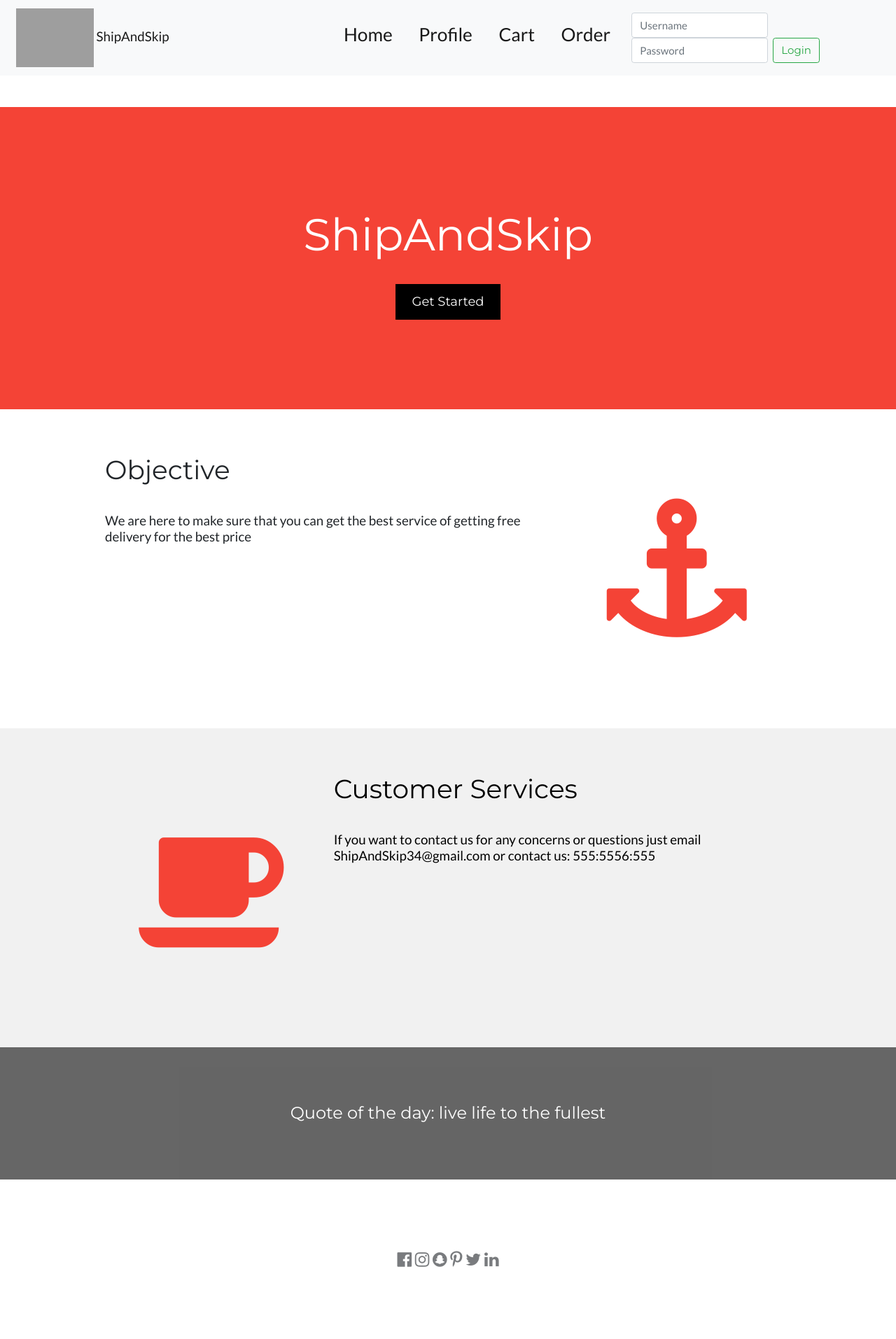
After one commit to ysawiris/skipship, a Django app: template skipship/cart/templates/cart/homepage.html in a window 1280 px wide. The commit adds this page. Shown: the whole page at 70% size. Run offline with Django 3.2, Linux system fonts and the light colour scheme; the template is opened without the code that fills it, so the values that code supplies are empty; some libraries are stand-ins or nearby versions; grey boxes are pictures that could not be loaded.

Commit message:
added forms cart and cartitem model

```diff
--- a/skipship/accounts/templates/registration/login.html
+++ b/skipship/accounts/templates/registration/login.html
@@ -1,5 +1,5 @@
 {% extends "base.html" %} {% block content %}
-<h3>Log In <small class="text-muted">to enter Coptic Media</small></h3>
+<h3>Log In</h3>
 <hr>
 <div class="row">
     <div class="col">
--- a/skipship/accounts/templates/registration/signup.html
+++ b/skipship/accounts/templates/registration/signup.html
@@ -1,5 +1,5 @@
 {% extends 'base.html' %} {% block content %}
-<h3>Sign Up <small class="text-muted">to join Coptic Media</small></h3>
+<h3>Sign Up</h3>
 <hr>
 <div class="row">
     <div class="col">
--- /dev/null
+++ b/skipship/cart/templates/cart/homepage.html
@@ -0,0 +1,170 @@
+<!DOCTYPE html>
+<html lang="en">
+<title>ShipAndSkip</title>
+<meta charset="UTF-8">
+<meta name="viewport" content="width=device-width, initial-scale=1">
+<link rel="stylesheet" href="https://www.w3schools.com/w3css/4/w3.css">
+<link rel="stylesheet" href="https://stackpath.bootstrapcdn.com/bootstrap/4.3.1/css/bootstrap.min.css">
+<link rel="stylesheet" href="https://fonts.googleapis.com/css?family=Lato">
+<link rel="stylesheet" href="https://fonts.googleapis.com/css?family=Montserrat">
+<link rel="stylesheet" href="https://cdnjs.cloudflare.com/ajax/libs/font-awesome/4.7.0/css/font-awesome.min.css">
+<style>
+body,h1,h2,h3,h4,h5,h6 {font-family: "Lato", sans-serif}
+.w3-bar,h1,button {font-family: "Montserrat", sans-serif}
+.fa-anchor,.fa-coffee {font-size:200px}
+</style>
+<body>
+<!-- Navbar -->
+<!--
+  <div class="w3-top">
+    <div class="w3-bar w3-red w3-card w3-left-align w3-large">
+      <a class="w3-bar-item w3-button w3-hide-medium w3-hide-large w3-right w3-padding-large w3-hover-white w3-large w3-red"
+  href="javascript:void(0);" onclick="myFunction()" title="Toggle Navigation Menu"><i class="fa fa-bars"></i></a>
+      <a href="#" class="w3-bar-item w3-button w3-padding-large w3-white">Home</a>
+      <a href="#" class="w3-bar-item w3-button w3-hide-small w3-padding-large w3-hover-white">Account</a>
+    </div>
+-->
+
+
+
+<nav class="navbar navbar-expand-lg navbar-light bg-light mb-5">
+    <a class='navbar-brand ml-2' href='#'>
+        <img src="../iconSkipSmall.png" class="img-fluid w-25" alt="Logo">
+        ShipAndSkip
+    </a>
+    <button class="navbar-toggler" type="button" data-toggle="collapse" data-target="#navbarSupportedContent" aria-controls="navbarSupportedContent" aria-expanded="false" aria-label="Toggle navigation">
+      <span class="navbar-toggler-icon"></span>
+    </button>
+
+    <div class="collapse navbar-collapse" id="navbarSupportedContent">
+      <ul class="navbar-nav mr-auto">
+        <li class="nav-item active">
+          <a class="nav-link mr-4" href="/"><h3>Home</h3> <span class="sr-only">(current)</span></a>
+        </li>
+        <li class="nav-item active mr-4">
+          <a class="nav-link" href="/profile.html"><h3>Profile</h3></a>
+        </li>
+        <li class="nav-item active mr-4">
+            <a class="nav-link" href="/cart"><h3>Cart</h3></a>
+          </li>
+        <li class="nav-item active mr-4">
+            <a class="nav-link" href="/order.html"><h3>Order</h3></a>
+          </li>
+      </ul>
+      <form class="form-inline my-2 my-lg-0">
+        <input class="form-control mr-sm-2" type="username" placeholder="Username" aria-label="Username">
+        <input class="form-control mr-sm-2" type="password" placeholder="Password" aria-label="Password">
+        <button class="btn btn-outline-success my-2 my-sm-0" type="Login">Login</button>
+      </form>
+    </div>
+</nav>
+
+
+</body>
+<!-- Button to open the modal login form
+<button onclick="document.getElementById('id01').style.display='block'">Login</button>
+-->
+
+
+<!-- The Modal -->
+<div id="id01" class="modal">
+  <span onclick="document.getElementById('id01').style.display='none'"
+class="close" title="Close Modal">&times;</span>
+
+  <!-- Modal Content -->
+  <form class="modal-content animate" action="/action_page.php">
+    <div class="imgcontainer">
+    </div>
+
+    <div class="container">
+      <label for="uname"><b>Username</b></label>
+      <input type="text" placeholder="Enter Username" name="uname" required>
+
+      <label for="psw"><b>Password</b></label>
+      <input type="password" placeholder="Enter Password" name="psw" required>
+
+      <button type="submit">Login</button>
+      <label>
+        <input type="checkbox" checked="checked" name="remember"> Remember me
+      </label>
+    </div>
+
+    <div class="container" style="background-color: coral">
+      <button type="button" onclick="document.getElementById('id01').style.display='none'" class="cancelbtn">Cancel</button>
+      <span class="psw">Forgot <a href="#">password?</a></span>
+    </div>
+  </form>
+</div>
+
+  <!-- Navbar on small screens -->
+  <div id="navDemo" class="w3-bar-block w3-white w3-hide w3-hide-large w3-hide-medium w3-large">
+    <a href="#" class="w3-bar-item w3-button w3-padding-large">Link 1</a>
+    <a href="#" class="w3-bar-item w3-button w3-padding-large">Link 2</a>
+    <a href="#" class="w3-bar-item w3-button w3-padding-large">Link 3</a>
+    <a href="#" class="w3-bar-item w3-button w3-padding-large">Link 4</a>
+  </div>
+</div>
+
+
+<!-- Header -->
+<header class="w3-container w3-red w3-center" style="padding:128px 16px">
+  <h1 class="w3-margin w3-jumbo">ShipAndSkip</h1>
+  <button class="w3-button w3-black w3-padding-large w3-large w3-margin-top">Get Started</button>
+</header>
+
+<!-- First Grid -->
+<div class="w3-row-padding w3-padding-64 w3-container">
+  <div class="w3-content">
+    <div class="w3-twothird">
+      <h1>Objective</h1>
+      <h5 class="w3-padding-32">We are here to make sure that you can get the best service of getting free delivery for the best price</h5>
+    </div>
+
+    <div class="w3-third w3-center">
+      <i class="fa fa-anchor w3-padding-64 w3-text-red"></i>
+    </div>
+  </div>
+</div>
+
+<!-- Second Grid -->
+<div class="w3-row-padding w3-light-grey w3-padding-64 w3-container">
+  <div class="w3-content">
+    <div class="w3-third w3-center">
+      <i class="fa fa-coffee w3-padding-64 w3-text-red w3-margin-right"></i>
+    </div>
+
+    <div class="w3-twothird">
+      <h1>Customer Services</h1>
+      <h5 class="w3-padding-32">If you want to contact us for any concerns or questions just email ShipAndSkip34@gmail.com or contact us: 555:5556:555</h5>
+    </div>
+  </div>
+</div>
+
+<div class="w3-container w3-black w3-center w3-opacity w3-padding-64">
+    <h1 class="w3-margin w3-xlarge">Quote of the day: live life to the fullest</h1>
+</div>
+
+<!-- Footer -->
+<footer class="w3-container w3-padding-64 w3-center w3-opacity">
+  <div class="w3-xlarge w3-padding-32">
+    <i class="fa fa-facebook-official w3-hover-opacity"></i>
+    <i class="fa fa-instagram w3-hover-opacity"></i>
+    <i class="fa fa-snapchat w3-hover-opacity"></i>
+    <i class="fa fa-pinterest-p w3-hover-opacity"></i>
+    <i class="fa fa-twitter w3-hover-opacity"></i>
+    <i class="fa fa-linkedin w3-hover-opacity"></i>
+ </div>
+</footer>
+
+<script>
+// Used to toggle the menu on small screens when clicking on the menu button
+function myFunction() {
+  var x = document.getElementById("navDemo");
+  if (x.className.indexOf("w3-show") == -1) {
+    x.className += " w3-show";
+  } else {
+    x.className = x.className.replace(" w3-show", "");
+  }
+}
+</script>
+</html>
--- a/skipship/cart/urls.py
+++ b/skipship/cart/urls.py
@@ -7,7 +7,8 @@ urlpatterns = [
     path('', views.Homepage.as_view(), name="homepage"),
     path('cart/', views.ListCart.as_view(), name='list-carts'),
     path('cart/<int:pk>/', views.DetailCart.as_view(), name='detail-cart'),
-    path('cart/create/', views.CreateCart.as_view(), name='create-cart'),
+    path('cart/order/', views.OrderCart.as_view(), name='order-cart'),
     path('cart/<int:pk>/update/', views.Updatecart.as_view(), name='update-cart'),
     path('cart/<int:pk>/delete/', views.DeleteCart.as_view(), name='delete-cart'),
+    path('cart/create/', views.CreateNewCart.as_view(), name='create-new-cart')
 ]
--- a/skipship/cartitem/urls.py
+++ b/skipship/cartitem/urls.py
@@ -5,7 +5,7 @@ from . import views
 urlpatterns=[
     path('all/', views.ListCartItem.as_view(), name='list-cartitem'),
     path('<int:pk>/', views.DetailCartItem.as_view(), name='detail-cartitem'),
-    path('create/', views.CreateCartItem.as_view(), name='create-cartitem'),
+    path('create/', views.CreateNewCartItem.as_view(), name='create-cartitem'),
     path('<int:pk>/update/', views.UpdateCartItem.as_view(), name='update-cartitem'),
     path('<int:pk>/delete/', views.DeleteCartItem.as_view(), name='delete-cartitem'),
 ]
```
Also changed, not shown: skipship/accounts/templates/profile.html (+196 -0 lines), skipship/cart/forms.py (+7 -0 lines), skipship/cart/templates/cart/create_new_cart.html (added, +11 -0 lines), skipship/cart/templates/cart/detail_cart.html (added, +48 -0 lines), skipship/cart/templates/cart/order_cart.html (added, +48 -0 lines), skipship/cart/views.py (+21 -4 lines), skipship/cartitem/forms.py (added, +7 -0 lines), skipship/cartitem/templates/cartitem/create_new_cartitem.html (added, +11 -0 lines), skipship/cartitem/views.py (+17 -4 lines), skipship/templates/partials/navbar.html (added, +31 -0 lines), skipship/cart.sqlite3.
